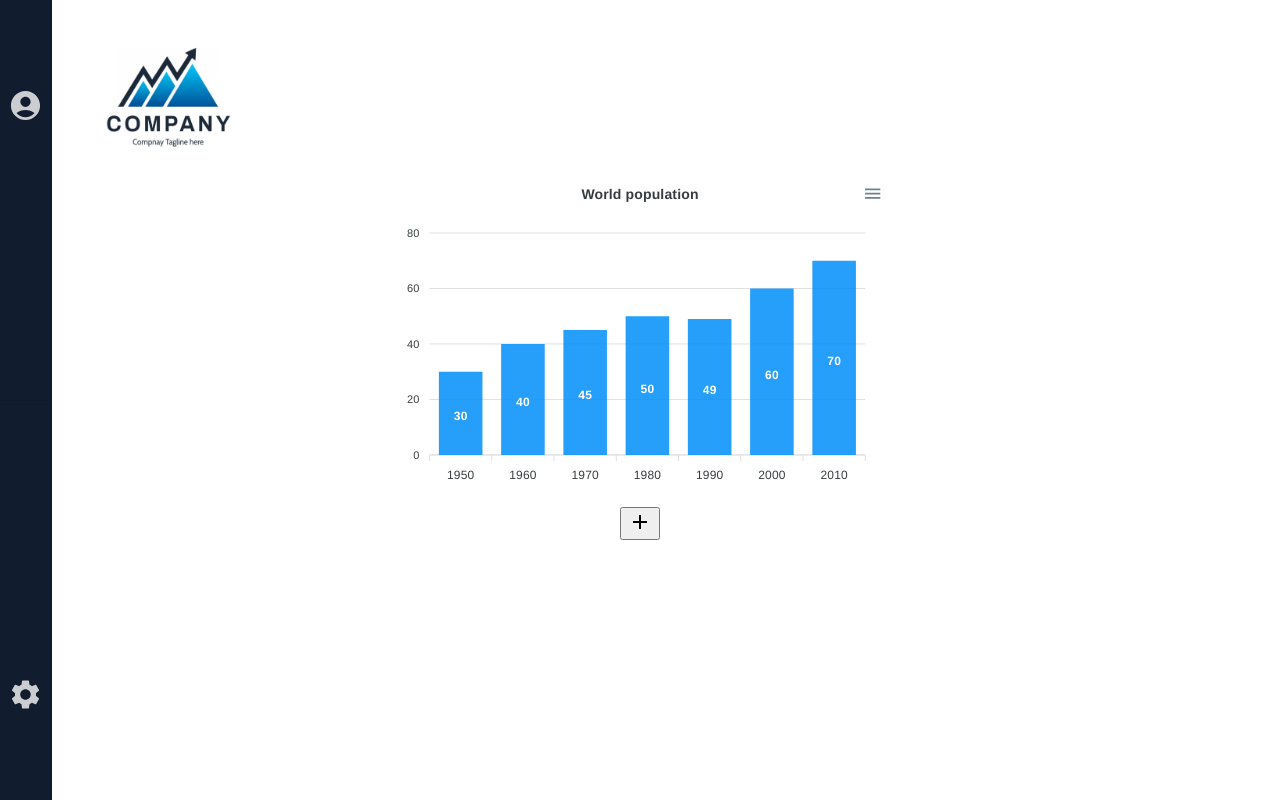
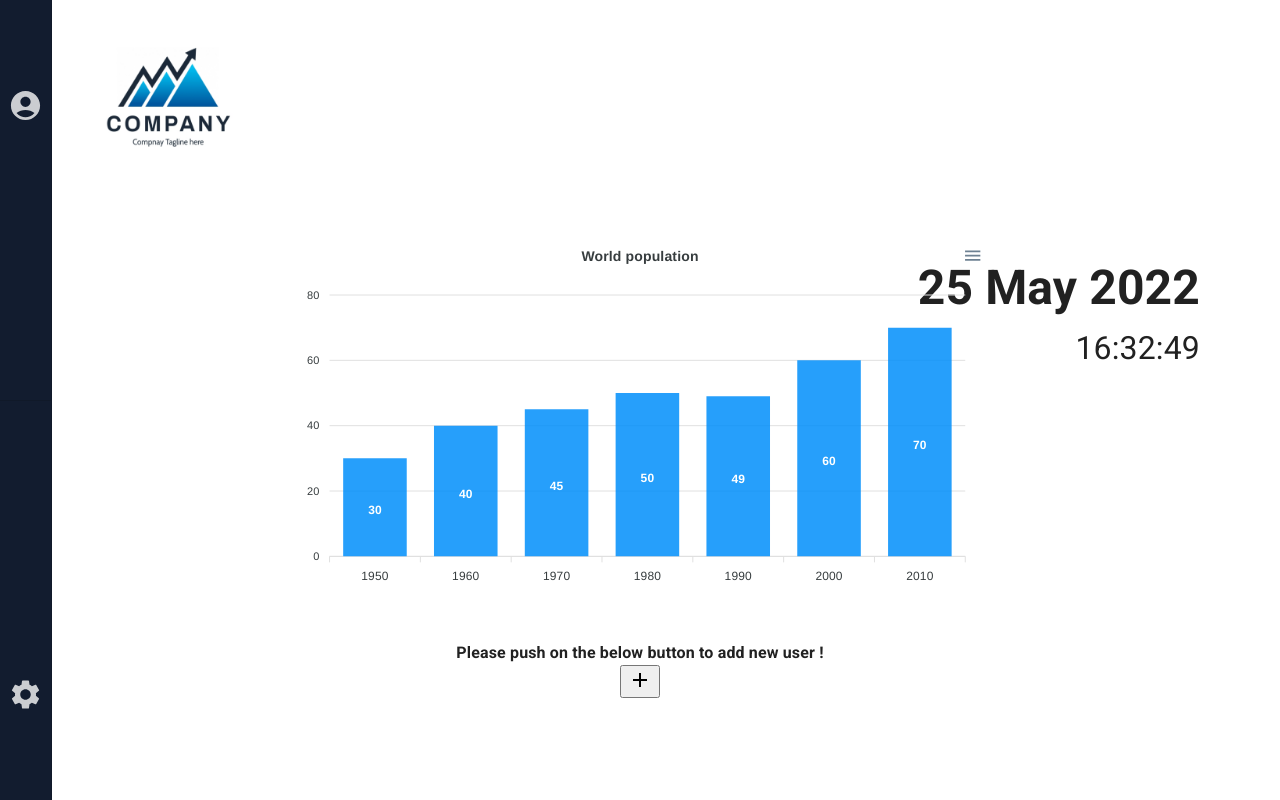
Before and after one commit to Antony-LE/test-technique-react, a React (Create React App) app: page / in a window 1280 px wide. Built offline with nearby package versions, Linux system fonts and the light colour scheme.

Commit message:
Add minor fixes and date

```diff
--- a/public/index.html
+++ b/public/index.html
@@ -1,5 +1,5 @@
 <!DOCTYPE html>
-<html lang="en">
+<html lang="fr">
   <head>
     <meta charset="utf-8" />
     <link rel="icon" href="%PUBLIC_URL%/favicon.ico" />
@@ -10,34 +10,14 @@
       content="Web site created using create-react-app"
     />
     <link rel="apple-touch-icon" href="%PUBLIC_URL%/logo192.png" />
-    <!--
-      manifest.json provides metadata used when your web app is installed on a
-      user's mobile device or desktop. See https://developers.google.com/web/fundamentals/web-app-manifest/
-    -->
-    <link rel="manifest" href="%PUBLIC_URL%/manifest.json" />
-    <!--
-      Notice the use of %PUBLIC_URL% in the tags above.
-      It will be replaced with the URL of the `public` folder during the build.
-      Only files inside the `public` folder can be referenced from the HTML.
-
-      Unlike "/favicon.ico" or "favicon.ico", "%PUBLIC_URL%/favicon.ico" will
-      work correctly both with client-side routing and a non-root public URL.
-      Learn how to configure a non-root public URL by running `npm run build`.
-    -->
-    <title>React App</title>
+    <!-- Add google font "Roboto" -->
+    <link rel="preconnect" href="https://fonts.googleapis.com">
+    <link rel="preconnect" href="https://fonts.gstatic.com" crossorigin>
+    <link href="https://fonts.googleapis.com/css2?family=Roboto:ital,wght@0,100;0,300;0,400;0,500;0,700;0,900;1,100;1,300;1,400;1,500;1,700;1,900&display=swap" rel="stylesheet">
+    <title>Test</title>
   </head>
   <body>
     <noscript>You need to enable JavaScript to run this app.</noscript>
     <div id="root"></div>
-    <!--
-      This HTML file is a template.
-      If you open it directly in the browser, you will see an empty page.
-
-      You can add webfonts, meta tags, or analytics to this file.
-      The build step will place the bundled scripts into the <body> tag.
-
-      To begin the development, run `npm start` or `yarn start`.
-      To create a production bundle, use `npm run build` or `yarn build`.
-    -->
   </body>
 </html>
--- a/src/Components/App/App.css
+++ b/src/Components/App/App.css
@@ -9,3 +9,17 @@
   margin-top: -3em;
   margin-left: -5em;
 }
+
+.time {
+  text-align: right;
+  margin-right: 5em;
+}
+
+.date {
+  font-weight: bold;
+  font-size: 3em;
+}
+
+.hour {
+  font-size: 2em;
+}
--- a/src/Components/App/App.jsx
+++ b/src/Components/App/App.jsx
@@ -12,9 +12,22 @@ import './App.css';
 import Logo from '../../Assets/logo.png';
 
 function App() {
+  const today = new Date();
+
+  const monthNames = ['January', 'February', 'March', 'April', 'May', 'June',
+    'July', 'August', 'September', 'October', 'November', 'December',
+  ];
+
+  const date = `${today.getDate()} ${monthNames[today.getMonth()]} ${today.getFullYear()}`;
+  const hour = `${today.getHours()}:${today.getMinutes()}:${today.getSeconds()}`;
+
   return (
     <div className="App">
       <img className="logo" src={Logo} alt={Logo} />
+      <div className="time">
+        <div className="date">{date}</div>
+        <div className="hour">{hour}</div>
+      </div>
       <MainChart />
       <Carousel />
       <SideMenu />
--- a/src/Components/Carousel/Carousel.css
+++ b/src/Components/Carousel/Carousel.css
@@ -35,3 +35,8 @@
    0% {opacity:0;}
    100% {opacity:1;}
  }
+
+ .instruction {
+    font-weight: bold;
+    margin-top: 1em;
+ }
--- a/src/Components/Carousel/Carousel.jsx
+++ b/src/Components/Carousel/Carousel.jsx
@@ -33,6 +33,7 @@ function Carousel() {
         ? (
           <div className="swiper-container">
             <SwiperSlide>
+              <div className="instruction">Please push on the below button to add new user !</div>
               <button type="button" onClick={addUser}>
                 <AddIcon />
               </button>
--- a/src/Components/MainChart/MainChart.css
+++ b/src/Components/MainChart/MainChart.css
@@ -2,5 +2,6 @@
     display: inline-block;
     margin-left: auto;
     margin-right: auto;
-    margin-top: -5.5%;
+    margin-top: -10%;
+    margin-bottom: 1em;
 }
--- a/src/Components/MainChart/MainChart.jsx
+++ b/src/Components/MainChart/MainChart.jsx
@@ -40,7 +40,8 @@ class MainChart extends Component {
           options={this.state.options}
           series={this.state.series}
           type="bar"
-          width="500"
+          width="700"
+          height="350"
         />
       </div>
     );
```
Also changed, not shown: 2 other files (tests, documents, lock files or other folders).
